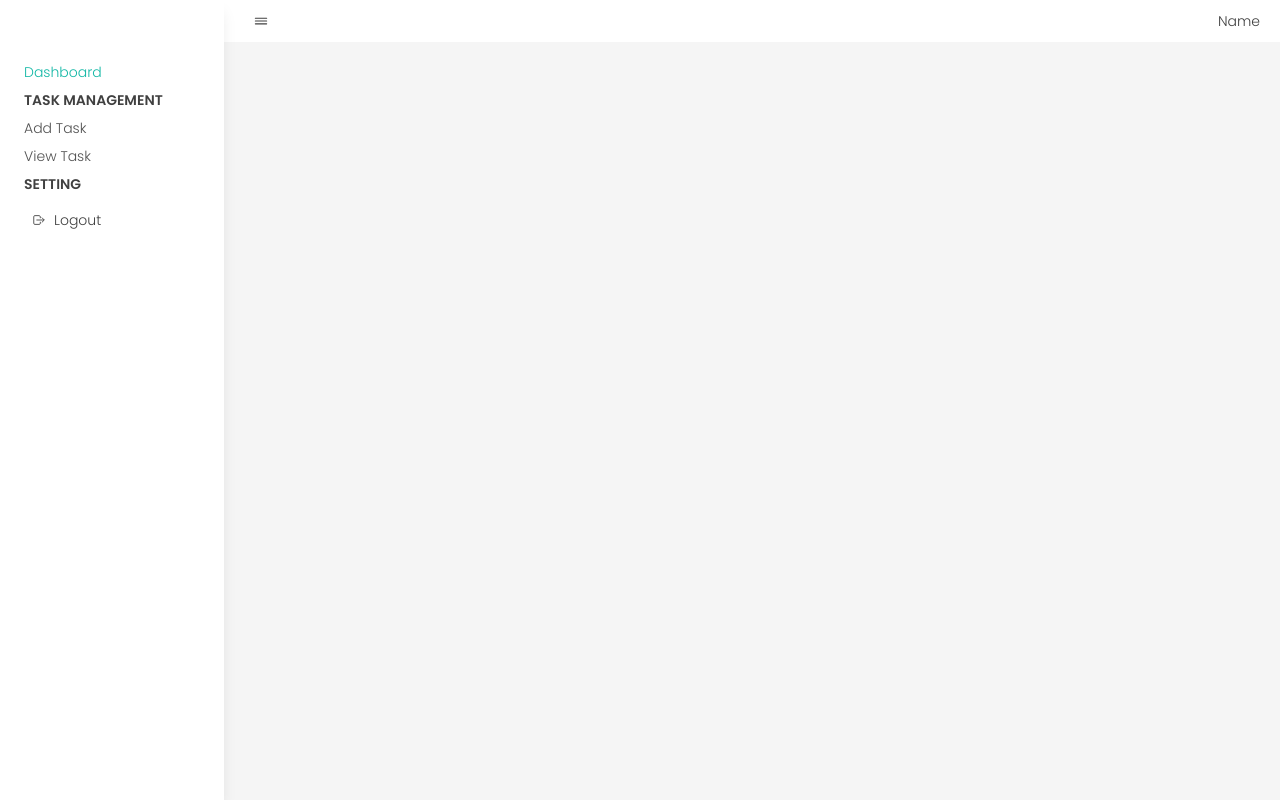
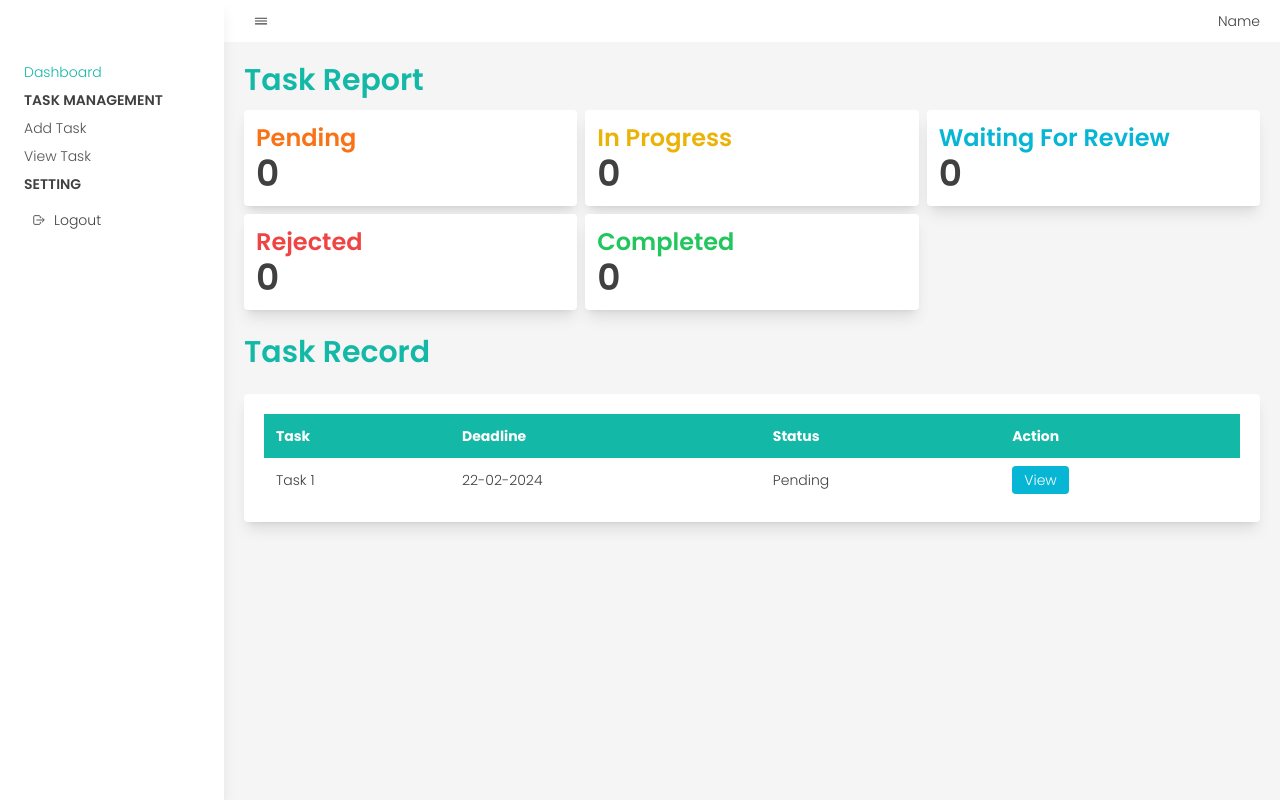
Before and after one commit to arisirvandiansyah/task-management-app, a React (Vite) app in the folder client/: page / in a window 1280 px wide. Built offline with nearby package versions, Linux system fonts and the light colour scheme.

Commit message:
feat(client): add dashboard design

```diff
--- a/client/src/index.css
+++ b/client/src/index.css
@@ -44,3 +44,16 @@ body {
   @apply bg-neutral-100 text-neutral-700 font-light lg:text-sm text-xs;
   font-family: "Poppins", sans-serif;
 }
+
+tr {
+  @apply border-b last:border-b-0 border-neutral-300;
+}
+
+thead {
+  @apply font-semibold p-2 bg-teal-500 text-white rounded;
+}
+
+th,
+td {
+  @apply p-3;
+}
--- a/client/src/main.jsx
+++ b/client/src/main.jsx
@@ -5,14 +5,14 @@ import App from "./App.jsx";
 import "./index.css";
 import Register from "./pages/Register.jsx";
 import Login from "./pages/Login.jsx";
-import Layout from "./pages/dashboard/Layout.jsx";
+import Dashboard from "./pages/dashboard/Dashboard.jsx";
 
 createRoot(document.getElementById("root")).render(
   <BrowserRouter>
     <Routes>
       <Route path="/register" element={<Register />} />
       <Route path="/login" element={<Login />} />
-      <Route path="/" element={<Layout />} />
+      <Route path="/" element={<Dashboard />} />
     </Routes>
   </BrowserRouter>
 );
--- /dev/null
+++ b/client/src/pages/dashboard/Dashboard.jsx
@@ -0,0 +1,97 @@
+import React, { useState } from "react";
+import Layout from "./Layout";
+
+const Dashboard = () => {
+  const [count, setCount] = useState({
+    pending: 0,
+    inProgress: 0,
+    waiting: 0,
+    rejected: 0,
+    completed: 0,
+  });
+  return (
+    <Layout>
+      <div className="mb-6">
+        <div className="mb-3">
+          <h1>Task Report</h1>
+        </div>
+        <div className="grid lg:grid-cols-3 grid-cols-1 gap-2">
+          <div className="p-3 bg-white rounded shadow-lg">
+            <h2 className="font-semibold lg:text-2xl text-xl text-orange-500">
+              Pending
+            </h2>
+            <p className="lg:text-4xl text-2xl font-semibold">
+              {count.pending}
+            </p>
+          </div>
+          <div className="p-3 bg-white rounded shadow-lg">
+            <h2 className="font-semibold lg:text-2xl text-xl text-yellow-500">
+              In Progress
+            </h2>
+            <p className="lg:text-4xl text-2xl font-semibold">
+              {count.inProgress}
+            </p>
+          </div>
+          <div className="p-3 bg-white rounded shadow-lg">
+            <h2 className="font-semibold lg:text-2xl text-xl text-cyan-500">
+              Waiting For Review
+            </h2>
+            <p className="lg:text-4xl text-2xl font-semibold">
+              {count.waiting}
+            </p>
+          </div>
+          <div className="p-3 bg-white rounded shadow-lg">
+            <h2 className="font-semibold lg:text-2xl text-xl text-red-500">
+              Rejected
+            </h2>
+            <p className="lg:text-4xl text-2xl font-semibold">
+              {count.rejected}
+            </p>
+          </div>
+          <div className="p-3 bg-white rounded shadow-lg">
+            <h2 className="font-semibold lg:text-2xl text-xl text-green-500">
+              Completed
+            </h2>
+            <p className="lg:text-4xl text-2xl font-semibold">
+              {count.completed}
+            </p>
+          </div>
+        </div>
+      </div>
+      <div className="mb-6">
+        <div className="mb-6">
+          <h1>Task Record</h1>
+        </div>
+        <div className="p-5 bg-white rounded shadow-lg">
+          <table className="w-full">
+            <thead>
+              <tr>
+                <th className="text-left">Task</th>
+                <th className="text-left">Deadline</th>
+                <th className="text-left">Status</th>
+                <th className="text-left">Action</th>
+              </tr>
+            </thead>
+            <tbody>
+              <tr>
+                <td className="text-left">Task 1</td>
+                <td className="text-left">22-02-2024</td>
+                <td className="text-left">Pending</td>
+                <td className="text-left">
+                  <a
+                    href="/task/:id"
+                    className="bg-cyan-500 hover:bg-cyan-600 hover:no-underline text-white rounded px-3 py-1"
+                  >
+                    View
+                  </a>
+                </td>
+              </tr>
+            </tbody>
+          </table>
+        </div>
+      </div>
+    </Layout>
+  );
+};
+
+export default Dashboard;
```
